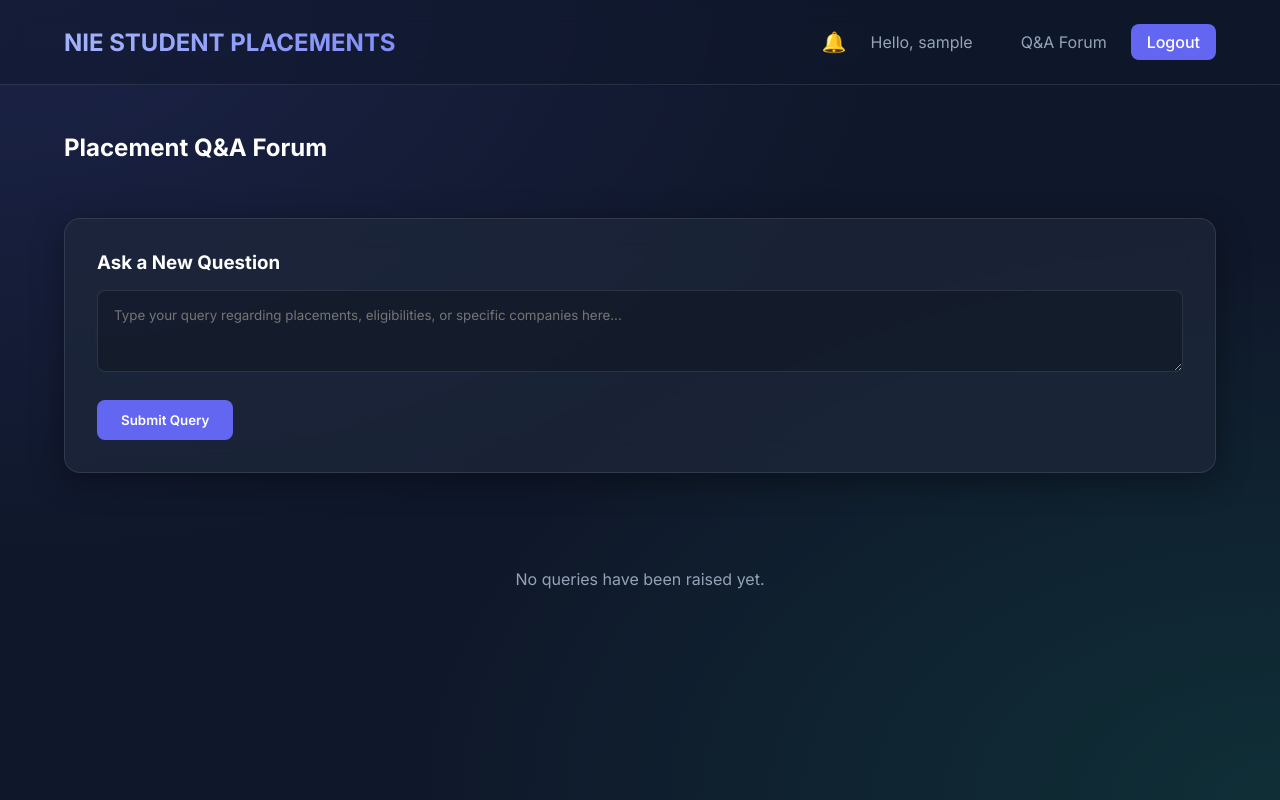
After one commit to trivikramreddy2006/placement-celll-project, a Django app: page /placement/queries/ in a window 1280 px wide. The commit adds this page. Run offline with Django 5.2, Linux system fonts and the light colour scheme; the visitor is signed in with stand-in values (Sample User, id 1); data comes from the database, SQL or seed files in the repository; data that the repository does not hold is empty.

Commit message:
Add real-time notifications and Q&A forum

```diff
--- a/core/settings.py
+++ b/core/settings.py
@@ -67,6 +67,7 @@ TEMPLATES = [
                 "django.template.context_processors.request",
                 "django.contrib.auth.context_processors.auth",
                 "django.contrib.messages.context_processors.messages",
+                "placement.context_processors.notifications_processor",
             ],
         },
     },
--- a/placement/admin.py
+++ b/placement/admin.py
@@ -1,5 +1,6 @@
 from django.contrib import admin
-from .models import Company, Application
+from .models import Company, Application, Query
 
 admin.site.register(Company)
 admin.site.register(Application)
+admin.site.register(Query)
--- /dev/null
+++ b/placement/context_processors.py
@@ -0,0 +1,11 @@
+from .models import Notification
+
+def notifications_processor(request):
+    if request.user.is_authenticated:
+        unread_count = Notification.objects.filter(recipient=request.user, is_read=False).count()
+        recent_notifications = Notification.objects.filter(recipient=request.user).order_by('-created_at')[:5]
+        return {
+            'unread_notifications_count': unread_count,
+            'recent_notifications': recent_notifications
+        }
+    return {}
--- a/placement/urls.py
+++ b/placement/urls.py
@@ -10,4 +10,8 @@ urlpatterns = [
     path('company/<int:company_id>/toggle/', views.toggle_company_status, name='toggle_company_status'),
     path('company/<int:company_id>/', views.company_details, name='company_details'),
     path('company/<int:company_id>/export/', views.export_applicants, name='export_applicants'),
+    path('queries/', views.queries_forum, name='queries_forum'),
+    path('queries/add/', views.add_query, name='add_query'),
+    path('queries/<int:query_id>/answer/', views.answer_query, name='answer_query'),
+    path('notifications/read/', views.read_notifications, name='read_notifications'),
 ]
--- a/placement/views.py
+++ b/placement/views.py
@@ -1,7 +1,9 @@
 from django.shortcuts import render, redirect, get_object_or_404
 from django.contrib.auth.decorators import login_required
 from django.contrib import messages
-from .models import Company, Application
+from django.utils import timezone
+from django.contrib.auth import get_user_model
+from .models import Company, Application, Query, Notification
 from accounts.models import StudentProfile
 import csv
 from django.http import HttpResponse
@@ -166,3 +168,55 @@ def export_applicants(request, company_id):
         ])
 
     return response
+
+@login_required
+def queries_forum(request):
+    queries = Query.objects.order_by('-created_at').select_related('student', 'answered_by')
+    return render(request, 'placement/queries.html', {'queries': queries})
+
+@login_required
+def add_query(request):
+    User = get_user_model()
+    if request.method == 'POST' and request.user.is_student():
+        question = request.POST.get('question')
+        if question:
+            Query.objects.create(student=request.user, question=question)
+
+            # Send notification to everyone indicating a new question was asked
+            users = User.objects.exclude(id=request.user.id)
+            notifications = [
+                Notification(recipient=user, message=f"New query posted by {request.user.username}.", link="/placement/queries/")
+                for user in users
+            ]
+            Notification.objects.bulk_create(notifications)
+
+            messages.success(request, "Your query has been submitted successfully!")
+    return redirect('queries_forum')
+
+@login_required
+def answer_query(request, query_id):
+    User = get_user_model()
+    if request.method == 'POST' and request.user.is_teacher():
+        query = get_object_or_404(Query, id=query_id)
+        answer_text = request.POST.get('answer')
+        if answer_text:
+            query.answer = answer_text
+            query.answered_by = request.user
+            query.answered_at = timezone.now()
+            query.save()
+
+            # Notify everyone about the answer
+            users = User.objects.exclude(id=request.user.id)
+            notifications = [
+                Notification(recipient=user, message=f"{request.user.username} answered {query.student.username}'s query.", link="/placement/queries/")
+                for user in users
+            ]
+            Notification.objects.bulk_create(notifications)
+
+            messages.success(request, "Answer posted successfully.")
+    return redirect('queries_forum')
+
+@login_required
+def read_notifications(request):
+    Notification.objects.filter(recipient=request.user, is_read=False).update(is_read=True)
+    return redirect(request.META.get('HTTP_REFERER', 'dashboard'))
--- a/templates/base.html
+++ b/templates/base.html
@@ -9,13 +9,81 @@
     <link rel="preconnect" href="https://fonts.gstatic.com" crossorigin>
     <link href="https://fonts.googleapis.com/css2?family=Inter:wght@300;400;500;600;700&display=swap" rel="stylesheet">
     <link rel="stylesheet" href="{% static 'css/style.css' %}">
+    <style>
+        .dropdown {
+            position: relative;
+            display: inline-block;
+        }
+        .dropdown-content {
+            display: none;
+            position: absolute;
+            right: 0;
+            background-color: var(--card-bg);
+            min-width: 300px;
+            box-shadow: 0px 8px 16px 0px rgba(0,0,0,0.5);
+            z-index: 1000;
+            border-radius: 8px;
+            border: 1px solid var(--border);
+            backdrop-filter: blur(16px);
+            padding: 10px;
+        }
+        .dropdown:hover .dropdown-content {
+            display: block;
+        }
+        .notif-item {
+            padding: 12px;
+            border-bottom: 1px solid var(--border);
+            font-size: 0.9rem;
+            color: var(--text-main);
+            text-decoration: none;
+            display: block;
+        }
+        .notif-item:hover {
+            background-color: rgba(255,255,255,0.05);
+            border-radius: 4px;
+        }
+        .badge-bell {
+            background: var(--danger);
+            color: #fff;
+            padding: 2px 6px;
+            border-radius: 50%;
+            font-size: 0.75rem;
+            position: absolute;
+            top: -5px;
+            right: -10px;
+            font-weight: bold;
+        }
+    </style>
 </head>
 <body>
     <nav>
-        <a href="{% url 'dashboard' %}" class="brand">🚀 Elevate Placements</a>
-        <div class="links">
+        <a href="{% url 'dashboard' %}" class="brand">NIE STUDENT PLACEMENTS</a>
+        <div class="links" style="display: flex; align-items: center;">
             {% if user.is_authenticated %}
+                <div class="dropdown" style="margin-right: 1.5rem; cursor: pointer;">
+                    <span style="position: relative; font-size: 1.25rem;">
+                        🔔
+                        {% if unread_notifications_count > 0 %}
+                            <span class="badge-bell">{{ unread_notifications_count }}</span>
+                        {% endif %}
+                    </span>
+                    <div class="dropdown-content">
+                        <div style="display: flex; justify-content: space-between; align-items: center; padding-bottom: 5px; border-bottom: 1px solid var(--border);">
+                            <strong style="color: #fff;">Notifications</strong>
+                            <a href="{% url 'read_notifications' %}" style="font-size: 0.8rem; color: var(--primary); margin-left: 0;">Mark all read</a>
+                        </div>
+                        {% for notif in recent_notifications %}
+                            <a href="{{ notif.link }}" class="notif-item" style="{% if not notif.is_read %}font-weight: 600;{% endif %}">
+                                {{ notif.message }}
+                                <br><small style="color: var(--text-muted); font-weight: normal;">{{ notif.created_at|timesince }} ago</small>
+                            </a>
+                        {% empty %}
+                            <p style="color: var(--text-muted); padding: 10px; font-size: 0.9rem; text-align: center;">No new notifications</p>
+                        {% endfor %}
+                    </div>
+                </div>
                 <span style="color: var(--text-muted); margin-right: 1.5rem;">Hello, {{ user.username }}</span>
+                <a href="{% url 'queries_forum' %}">Q&A Forum</a>
                 {% if user.is_teacher %}
                     <a href="{% url 'add_company' %}">Add Company</a>
                 {% endif %}
--- /dev/null
+++ b/templates/placement/queries.html
@@ -0,0 +1,61 @@
+{% extends 'base.html' %}
+
+{% block content %}
+<div style="display: flex; justify-content: space-between; align-items: center; margin-bottom: 2rem;">
+    <h2>Placement Q&A Forum</h2>
+</div>
+
+{% if user.is_student %}
+<div class="card" style="margin-bottom: 3rem;">
+    <h3 style="margin-bottom: 1rem;">Ask a New Question</h3>
+    <form action="{% url 'add_query' %}" method="post">
+        {% csrf_token %}
+        <div class="form-group">
+            <textarea name="question" rows="3" placeholder="Type your query regarding placements, eligibilities, or specific companies here..." required style="width: 100%; padding: 1rem; border-radius: 8px; background: rgba(0,0,0,0.2); border: 1px solid var(--border); color: #fff;"></textarea>
+        </div>
+        <button type="submit" class="btn btn-primary">Submit Query</button>
+    </form>
+</div>
+{% endif %}
+
+<div class="grid">
+    {% for query in queries %}
+    <div class="card" style="display: flex; flex-direction: column; justify-content: space-between;">
+        <div>
+            <div style="margin-bottom: 1rem; display: flex; justify-content: space-between; align-items: start;">
+                <span style="font-weight: 600; color: var(--text-main);">{{ query.question }}</span>
+            </div>
+            <div style="color: var(--text-muted); font-size: 0.85rem; margin-bottom: 1.5rem;">
+                <p>Asked by <strong>{{ query.student.username }}</strong> on {{ query.created_at|date:"M d, h:i A" }}</p>
+            </div>
+
+            {% if query.answer %}
+                <div style="background: rgba(16, 185, 129, 0.1); border-left: 4px solid var(--secondary); padding: 1rem; border-radius: 8px;">
+                    <p style="margin-bottom: 0.5rem; font-weight: 500;">Answer from {{ query.answered_by.username }}:</p>
+                    <p style="color: var(--text-main); font-size: 0.95rem;">{{ query.answer }}</p>
+                    <small style="color: var(--text-muted); display: block; margin-top: 0.5rem;">Answered on {{ query.answered_at|date:"M d, h:i A" }}</small>
+                </div>
+            {% else %}
+                <div style="background: rgba(239, 68, 68, 0.1); padding: 1rem; border-radius: 8px; text-align: center;">
+                    <span style="color: #f87171; font-weight: 500;">Pending teacher response</span>
+                </div>
+            {% endif %}
+        </div>
+
+        {% if user.is_teacher and not query.answer %}
+        <div style="margin-top: 1.5rem; padding-top: 1.5rem; border-top: 1px solid var(--border);">
+            <form action="{% url 'answer_query' query.id %}" method="post">
+                {% csrf_token %}
+                <div class="form-group" style="margin-bottom: 0.5rem;">
+                    <textarea name="answer" rows="2" placeholder="Write your answer..." required style="width: 100%; padding: 0.75rem; border-radius: 8px; background: rgba(0,0,0,0.2); border: 1px solid var(--border); color: #fff;"></textarea>
+                </div>
+                <button type="submit" class="btn btn-success" style="padding: 0.5rem 1rem; font-size: 0.85rem;">Post Answer</button>
+            </form>
+        </div>
+        {% endif %}
+    </div>
+    {% empty %}
+    <p style="color: var(--text-muted); grid-column: 1 / -1; text-align: center; padding: 3rem 0;">No queries have been raised yet.</p>
+    {% endfor %}
+</div>
+{% endblock %}
```
Also changed, not shown: placement/models.py (+21 -0 lines), placement/migrations/0003_query.py (added), placement/migrations/0004_notification.py (added).
